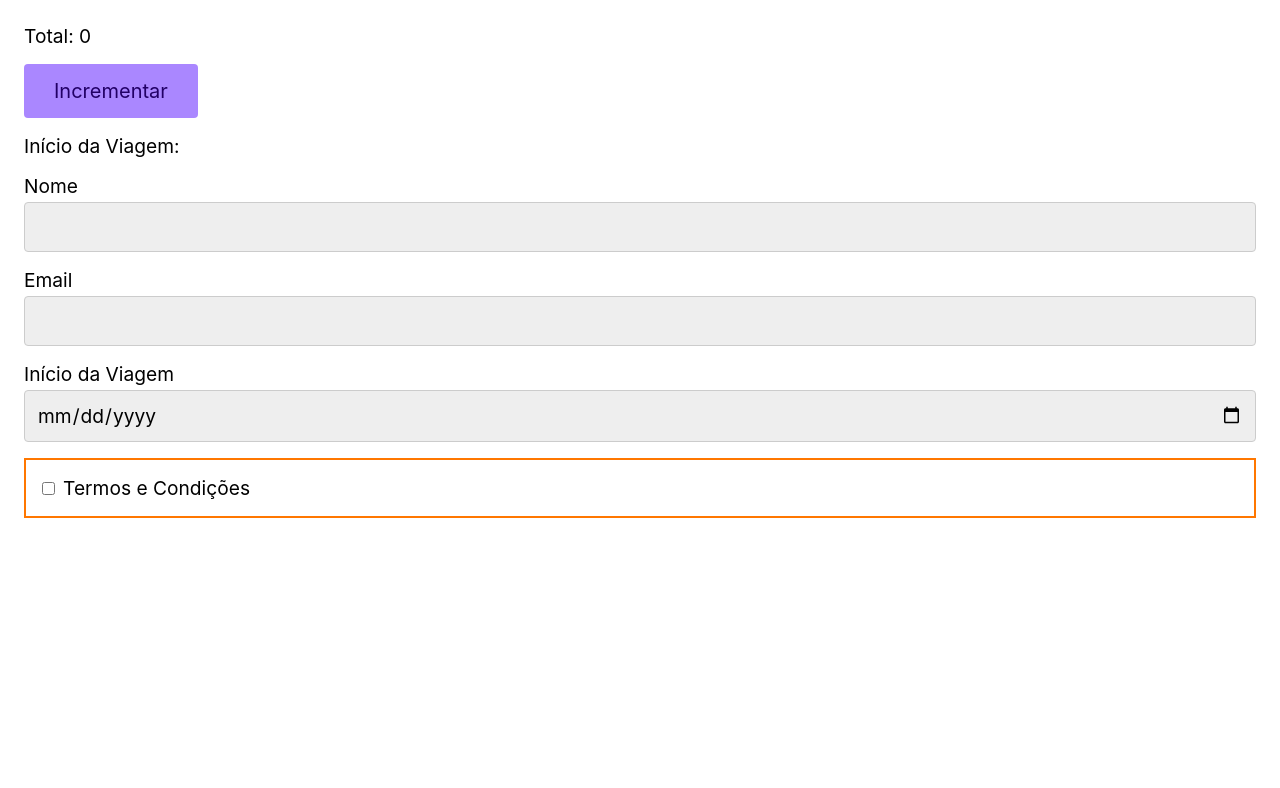
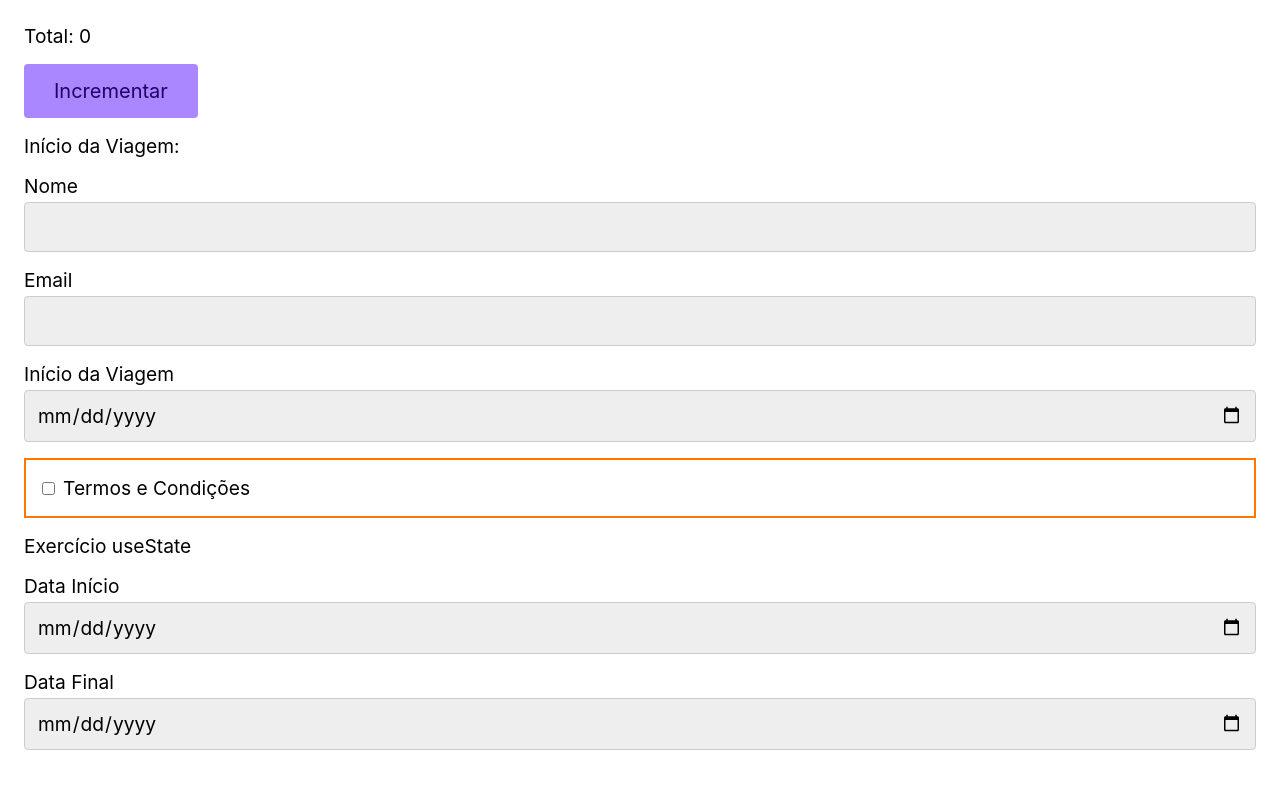
Before and after one commit to fabiomoura-m/curso-react-com-typescript, a React (Vite) app: page / in a window 1280 px wide. Shown: the top 788 px of the page. Built offline with nearby package versions, Linux system fonts and the light colour scheme.

Commit message:
Exercicio useState

```diff
--- a/src/App.tsx
+++ b/src/App.tsx
@@ -2,6 +2,7 @@ import { useState } from 'react';
 import Button from './Button';
 import Input from './Input';
 import Checkbox from './Checkbox';
+import Exercicio from './exercicios/exercicioUseState/ExerciciouseState';
 
 // tipando caso o button recebesse o total e setTotal
 type ButtonExample = {
@@ -41,6 +42,9 @@ function App() {
             />
             {/* Eventos */}
             <Checkbox label="Termos e Condições" />
+            {/* Exercício useState */}
+            <p>Exercício useState</p>
+            <Exercicio />
         </div>
     );
 }
--- /dev/null
+++ b/src/exercicios/exercicioUseState/ExerciciouseState.tsx
@@ -0,0 +1,72 @@
+// Interface da API: https://data.origamid.dev/vendas/
+// <!-- Essa API possui dados de hoje até 90 dias atrás -->
+
+import { useState, useEffect } from 'react';
+import Input from './Input';
+
+// 1 - Utilize a API: `https://data.origamid.dev/vendas/?inicio=${inicio}&final=${final}`
+// 2 - Inicio/Final é uma string do tipo data YYYY-MM-DD (padrão de saída do input tipo date)
+// 3 - Crie ou reutilize o componente Input.tsx (Label com Input) das aulas anteriores
+// 4 - Crie 3 estados reativos em App.tsx: data, inicio, final
+// 5 - Utilize o componente Input.tsx para modificar o estado de inicio/final
+// 6 - Crie um efeito que ocorrerá toda vez que inicio/final mudar. Se existir inicio/final, faça o fetch da API e popule o estado de data com o resultado.
+// 7 - Caso data seja diferente de null, mostre na tela o nome e o status de cada venda do período selecionado
+
+type VendaProps = {
+    id: string;
+    nome: string;
+    preco: number;
+    status: string;
+    pagamento: string;
+    parcelas: null | number;
+    data: string;
+};
+
+const Exercicio = () => {
+    const [data, setData] = useState<VendaProps[] | null>(null);
+    const [inicio, setInicio] = useState('');
+    const [final, setFinal] = useState('');
+
+    const fetchData = async (inicio: string, final: string) => {
+        const response = await fetch(
+            `https://data.origamid.dev/vendas/?inicio=${inicio}&final=${final}`
+        );
+        const data = await response.json();
+        setData(data);
+    };
+
+    useEffect(() => {
+        if (inicio !== '' && final !== '') {
+            fetchData(inicio, final);
+        }
+    }, [inicio, final]);
+
+    return (
+        <div>
+            <Input
+                label="Data Início"
+                id="inicio"
+                type="date"
+                value={inicio}
+                setState={setInicio}
+            />
+            <Input
+                label="Data Final"
+                id="final"
+                type="date"
+                value={final}
+                setState={setFinal}
+            />
+            <ul>
+                {data &&
+                    data.map(venda => (
+                        <li key={venda.id}>
+                            {venda.nome}: {venda.status}
+                        </li>
+                    ))}
+            </ul>
+        </div>
+    );
+};
+
+export default Exercicio;
--- /dev/null
+++ b/src/exercicios/exercicioUseState/Input.tsx
@@ -0,0 +1,22 @@
+type InputProps = React.ComponentProps<'input'> & {
+    label: string;
+    id: string;
+    setState: React.Dispatch<React.SetStateAction<string>>;
+};
+
+const Input = ({ label, id, setState, ...props }: InputProps) => {
+    return (
+        <div style={{ marginBottom: '1rem' }}>
+            <label htmlFor={id}>{label}</label>
+            <input
+                name={id}
+                id={id}
+                type="text"
+                onChange={({ currentTarget }) => setState(currentTarget.value)}
+                {...props}
+            />
+        </div>
+    );
+};
+
+export default Input;
```
